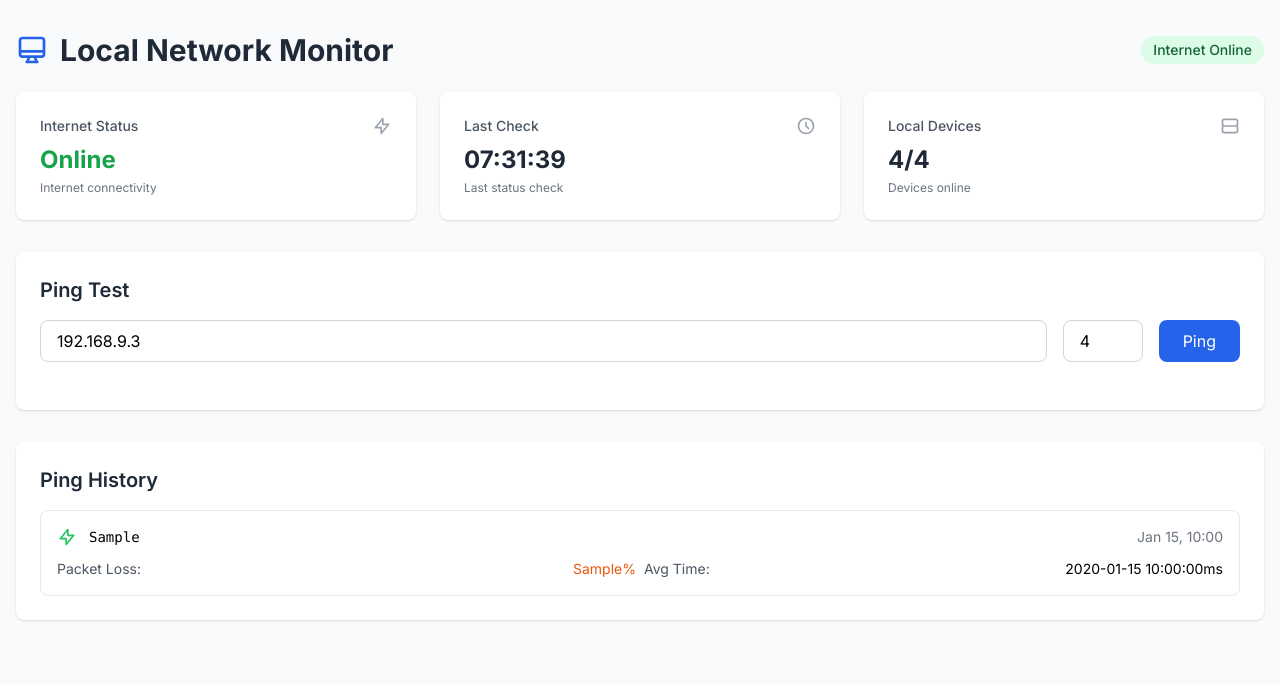
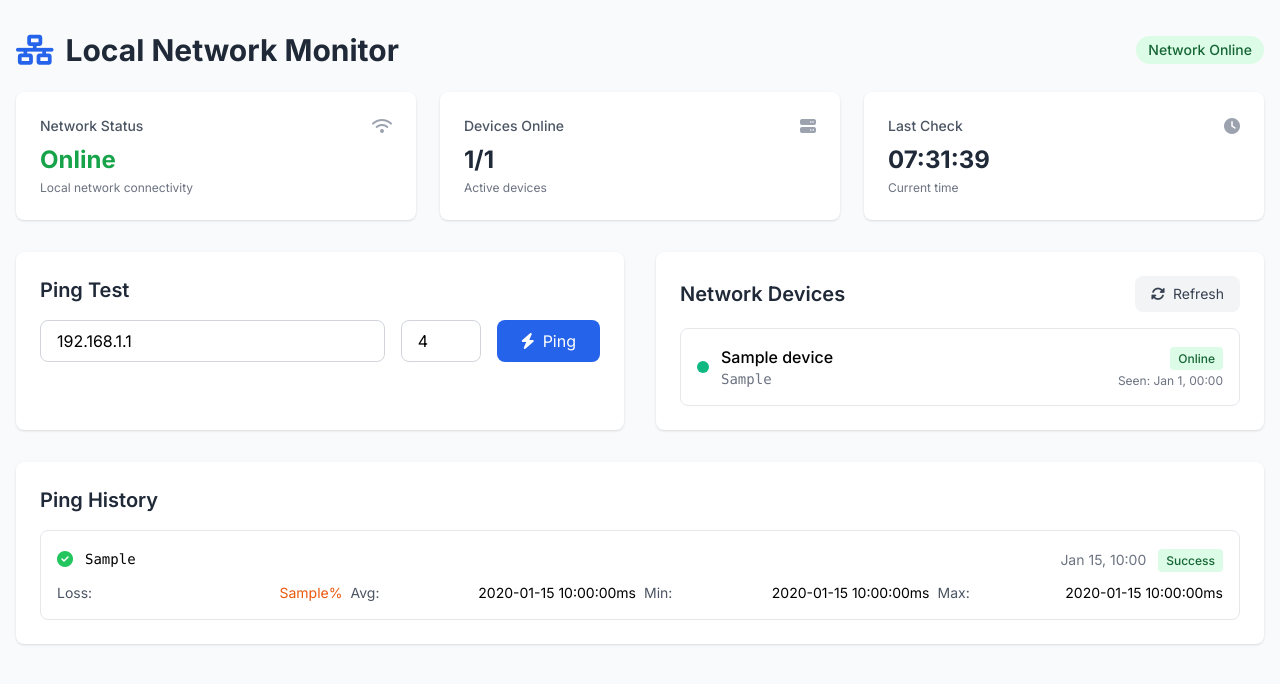
Before and after one commit to pranto48/ampnm-ping-okay-11.10.25, a PHP site: page / in a window 1280 px wide. Shown: the top 684 px of the page. Run offline with PHP 8.4, Linux system fonts and the light colour scheme; tables that the repository leaves empty or names only in its code hold one stand-in row (values such as "Sample post"); some libraries are stand-ins or nearby versions.

Commit message:
[dyad] Created PHP/MySQL network monitoring application - wrote 4 file(s)

```diff
--- /dev/null
+++ b/config.php
@@ -0,0 +1,100 @@
+<?php
+// Database configuration
+define('DB_SERVER', 'localhost');
+define('DB_USERNAME', 'root');
+define('DB_PASSWORD', '');
+define('DB_NAME', 'network_monitor');
+
+// Create database connection
+function getDbConnection() {
+    try {
+        $pdo = new PDO("mysql:host=" . DB_SERVER . ";dbname=" . DB_NAME, DB_USERNAME, DB_PASSWORD);
+        $pdo->setAttribute(PDO::ATTR_ERRMODE, PDO::ERRMODE_EXCEPTION);
+        return $pdo;
+    } catch(PDOException $e) {
+        die("ERROR: Could not connect. " . $e->getMessage());
+    }
+}
+
+// Function to execute ping command
+function executePing($host, $count = 4) {
+    // Escape the host to prevent command injection
+    $host = escapeshellarg($host);
+
+    // Execute ping command
+    $command = "ping -n $count $host"; // Windows
+    if (stristr(PHP_OS, 'LINUX') || stristr(PHP_OS, 'DARWIN')) {
+        $command = "ping -c $count $host"; // Linux/Mac
+    }
+
+    $output = shell_exec($command . ' 2>&1');
+    $return_code = 0;
+
+    // Try to get the return code
+    exec($command . ' > /dev/null 2>&1', $null, $return_code);
+
+    return [
+        'output' => $output,
+        'return_code' => $return_code
+    ];
+}
+
+// Function to parse ping output
+function parsePingOutput($output) {
+    $packetLoss = 100;
+    $avgTime = 0;
+    $minTime = 0;
+    $maxTime = 0;
+
+    // Parse packet loss (Windows)
+    if (preg_match('/Lost = (\d+)%/', $output, $matches)) {
+        $packetLoss = (int)$matches[1];
+    }
+    // Parse packet loss (Linux/Mac)
+    else if (preg_match('/(\d+)% packet loss/', $output, $matches)) {
+        $packetLoss = (int)$matches[1];
+    }
+
+    // Parse times (Windows)
+    if (preg_match('/Minimum = (\d+)ms, Maximum = (\d+)ms, Average = (\d+)ms/', $output, $matches)) {
+        $minTime = (float)$matches[1];
+        $maxTime = (float)$matches[2];
+        $avgTime = (float)$matches[3];
+    }
+    // Parse times (Linux/Mac)
+    else if (preg_match('/= ([\d.]+)\/([\d.]+)\/([\d.]+)\/([\d.]+) ms/', $output, $matches)) {
+        $minTime = (float)$matches[1];
+        $avgTime = (float)$matches[2];
+        $maxTime = (float)$matches[3];
+    }
+
+    return [
+        'packet_loss' => $packetLoss,
+        'avg_time' => $avgTime,
+        'min_time' => $minTime,
+        'max_time' => $maxTime
+    ];
+}
+
+// Function to check if host is reachable via HTTP
+function checkHttpConnectivity($host) {
+    $url = "http://$host";
+    $ch = curl_init($url);
+    curl_setopt($ch, CURLOPT_TIMEOUT, 5);
+    curl_setopt($ch, CURLOPT_CONNECTTIMEOUT, 5);
+    curl_setopt($ch, CURLOPT_RETURNTRANSFER, true);
+    curl_setopt($ch, CURLOPT_FOLLOWLOCATION, true);
+    curl_setopt($ch, CURLOPT_MAXREDIRS, 3);
+
+    $data = curl_exec($ch);
+    $httpCode = curl_getinfo($ch, CURLINFO_HTTP_CODE);
+    $error = curl_error($ch);
+    curl_close($ch);
+
+    return [
+        'success' => ($httpCode >= 200 && $httpCode < 400),
+        'http_code' => $httpCode,
+        'error' => $error
+    ];
+}
+?>
--- a/index.php
+++ b/index.php
@@ -1,3 +1,117 @@
+<?php
+require_once 'config.php';
+
+// Initialize database connection
+$pdo = getDbConnection();
+
+// Handle form submissions
+$pingResults = [];
+$devices = [];
+$history = [];
+
+// Add default devices if none exist
+$stmt = $pdo->prepare("SELECT COUNT(*) as count FROM devices");
+$stmt->execute();
+$count = $stmt->fetch(PDO::FETCH_ASSOC)['count'];
+
+if ($count == 0) {
+    $defaultDevices = [
+        ['192.168.1.1', 'Router'],
+        ['192.168.1.10', 'Server'],
+        ['192.168.1.20', 'Printer'],
+        ['192.168.1.30', 'NAS']
+    ];
+
+    foreach ($defaultDevices as $device) {
+        $stmt = $pdo->prepare("INSERT INTO devices (ip, name, status) VALUES (?, ?, 'unknown')");
+        $stmt->execute($device);
+    }
+}
+
+// Handle ping request
+if ($_SERVER['REQUEST_METHOD'] === 'POST' && isset($_POST['ping_host'])) {
+    $host = $_POST['ping_host'];
+    $count = isset($_POST['ping_count']) ? (int)$_POST['ping_count'] : 4;
+
+    // Execute ping
+    $pingResult = executePing($host, $count);
+    $parsedResult = parsePingOutput($pingResult['output']);
+
+    $success = ($pingResult['return_code'] === 0 || $parsedResult['packet_loss'] < 100);
+
+    // Store in database
+    $stmt = $pdo->prepare("INSERT INTO ping_results (host, packet_loss, avg_time, min_time, max_time, success, output) VALUES (?, ?, ?, ?, ?, ?, ?)");
+    $stmt->execute([
+        $host,
+        $parsedResult['packet_loss'],
+        $parsedResult['avg_time'],
+        $parsedResult['min_time'],
+        $parsedResult['max_time'],
+        $success ? 1 : 0,
+        $pingResult['output']
+    ]);
+
+    $pingResults[] = [
+        'host' => $host,
+        'packet_loss' => $parsedResult['packet_loss'],
+        'avg_time' => $parsedResult['avg_time'],
+        'min_time' => $parsedResult['min_time'],
+        'max_time' => $parsedResult['max_time'],
+        'success' => $success,
+        'output' => $pingResult['output'],
+        'timestamp' => date('Y-m-d H:i:s')
+    ];
+}
+
+// Handle device status check
+if ($_SERVER['REQUEST_METHOD'] === 'POST' && isset($_POST['check_devices'])) {
+    $stmt = $pdo->prepare("SELECT * FROM devices");
+    $stmt->execute();
+    $devices = $stmt->fetchAll(PDO::FETCH_ASSOC);
+
+    foreach ($devices as &$device) {
+        // Try ping first
+        $pingResult = executePing($device['ip'], 1);
+        $parsedResult = parsePingOutput($pingResult['output']);
+
+        $status = 'offline';
+        if ($pingResult['return_code'] === 0 || $parsedResult['packet_loss'] < 100) {
+            $status = 'online';
+        } else {
+            // Try HTTP as fallback
+            $httpResult = checkHttpConnectivity($device['ip']);
+            if ($httpResult['success']) {
+                $status = 'online';
+            }
+        }
+
+        // Update device status
+        $stmt = $pdo->prepare("UPDATE devices SET status = ?, last_seen = ? WHERE id = ?");
+        $stmt->execute([$status, ($status === 'online') ? date('Y-m-d H:i:s') : $device['last_seen'], $device['id']]);
+
+        $device['status'] = $status;
+    }
+}
+
+// Get all devices
+$stmt = $pdo->prepare("SELECT * FROM devices ORDER BY ip");
+$stmt->execute();
+$devices = $stmt->fetchAll(PDO::FETCH_ASSOC);
+
+// Get ping history
+$stmt = $pdo->prepare("SELECT * FROM ping_results ORDER BY created_at DESC LIMIT 10");
+$stmt->execute();
+$history = $stmt->fetchAll(PDO::FETCH_ASSOC);
+
+// Calculate network status
+$onlineDevices = 0;
+foreach ($devices as $device) {
+    if ($device['status'] === 'online') {
+        $onlineDevices++;
+    }
+}
+$networkStatus = $onlineDevices > 0;
+?>
 <!DOCTYPE html>
 <html lang="en">
 <head>
@@ -5,174 +119,89 @@
     <meta name="viewport" content="width=device-width, initial-scale=1.0">
     <title>Local Network Monitor</title>
     <script src="https://cdn.tailwindcss.com"></script>
+    <link rel="stylesheet" href="https://cdnjs.cloudflare.com/ajax/libs/font-awesome/6.4.0/css/all.min.css">
     <style>
         @import url('https://fonts.googleapis.com/css2?family=Inter:wght@300;400;500;600;700&display=swap');
         * {
             font-family: 'Inter', sans-serif;
         }
+        .device-card {
+            transition: all 0.3s ease;
+        }
+        .device-card:hover {
+            transform: translateY(-2px);
+            box-shadow: 0 10px 15px -3px rgba(0, 0, 0, 0.1);
+        }
+        .status-indicator {
+            width: 12px;
+            height: 12px;
+            border-radius: 50%;
+            display: inline-block;
+        }
+        .status-online {
+            background-color: #10B981;
+        }
+        .status-offline {
+            background-color: #EF4444;
+        }
+        .status-unknown {
+            background-color: #9CA3AF;
+        }
     </style>
 </head>
 <body class="bg-gray-50 min-h-screen">
     <div class="container mx-auto px-4 py-8">
-        <?php
-        // Database connection
-        $servername = "localhost";
-        $username = "root";
-        $password = "";
-        $dbname = "network_monitor";
-
-        $conn = new mysqli($servername, $username, $password, $dbname);
-
-        // Create database and table if they don't exist
-        if ($conn->connect_error) {
-            $conn = new mysqli($servername, $username, $password);
-            if ($conn->connect_error) {
-                die("Connection failed: " . $conn->connect_error);
-            }
-
-            // Create database
-            $conn->query("CREATE DATABASE IF NOT EXISTS $dbname");
-            $conn->select_db($dbname);
-
-            // Create table
-            $sql = "CREATE TABLE IF NOT EXISTS ping_results (
-                id INT(6) UNSIGNED AUTO_INCREMENT PRIMARY KEY,
-                host VARCHAR(100) NOT NULL,
-                packet_loss INT(3) NOT NULL,
-                avg_time DECIMAL(10,2) NOT NULL,
-                min_time DECIMAL(10,2) NOT NULL,
-                max_time DECIMAL(10,2) NOT NULL,
-                success BOOLEAN NOT NULL,
-                output TEXT,
-                created_at TIMESTAMP DEFAULT CURRENT_TIMESTAMP
-            )";
-
-            if (!$conn->query($sql)) {
-                die("Error creating table: " . $conn->error);
-            }
-        }
-
-        // Handle form submissions
-        $pingResults = [];
-        $networkStatus = true;
-        $lastChecked = date('Y-m-d H:i:s');
-
-        if ($_SERVER['REQUEST_METHOD'] === 'POST') {
-            if (isset($_POST['ping_host'])) {
-                $host = $_POST['ping_host'];
-                $count = $_POST['ping_count'] ?? 4;
-
-                // Perform ping using system command
-                $command = "ping -c $count " . escapeshellarg($host);
-                $output = shell_exec($command);
-
-                // Parse ping results
-                $packetLoss = 0;
-                $avgTime = 0;
-                $minTime = 0;
-                $maxTime = 0;
-                $success = false;
-
-                if ($output) {
-                    // Parse packet loss
-                    if (preg_match('/(\d+)% packet loss/', $output, $matches)) {
-                        $packetLoss = (int)$matches[1];
-                    }
-
-                    // Parse times
-                    if (preg_match('/= ([\d.]+)\/([\d.]+)\/([\d.]+)\/([\d.]+) ms/', $output, $matches)) {
-                        $minTime = (float)$matches[1];
-                        $avgTime = (float)$matches[2];
-                        $maxTime = (float)$matches[3];
-                    }
-
-                    $success = $packetLoss < 100;
-
-                    // Store in database
-                    $stmt = $conn->prepare("INSERT INTO ping_results (host, packet_loss, avg_time, min_time, max_time, success, output) VALUES (?, ?, ?, ?, ?, ?, ?)");
-                    $stmt->bind_param("sidddis", $host, $packetLoss, $avgTime, $minTime, $maxTime, $success, $output);
-                    $stmt->execute();
-
-                    $pingResults[] = [
-                        'host' => $host,
-                        'packet_loss' => $packetLoss,
-                        'avg_time' => $avgTime,
-                        'min_time' => $minTime,
-                        'max_time' => $maxTime,
-                        'success' => $success,
-                        'output' => $output,
-                        'timestamp' => date('Y-m-d H:i:s')
-                    ];
-                }
-            }
-        }
-
-        // Get ping history
-        $history = [];
-        $result = $conn->query("SELECT * FROM ping_results ORDER BY created_at DESC LIMIT 10");
-        if ($result) {
-            while ($row = $result->fetch_assoc()) {
-                $history[] = $row;
-            }
-        }
-        ?>
-
         <div class="flex items-center justify-between mb-6">
             <div class="flex items-center gap-3">
-                <svg class="h-8 w-8 text-blue-600" fill="none" stroke="currentColor" viewBox="0 0 24 24">
-                    <path stroke-linecap="round" stroke-linejoin="round" stroke-width="2" d="M9.75 17L9 20l-1 1h8l-1-1-.75-3M3 13h18M5 17h14a2 2 0 002-2V5a2 2 0 00-2-2H5a2 2 0 00-2 2v10a2 2 0 002 2z"></path>
-                </svg>
+                <i class="fas fa-network-wired text-blue-600 text-3xl"></i>
                 <h1 class="text-3xl font-bold text-gray-800">Local Network Monitor</h1>
             </div>
-            <span class="px-3 py-1 bg-green-100 text-green-800 rounded-full text-sm font-medium">
-                Internet Online
+            <span class="px-3 py-1 <?php echo $networkStatus ? 'bg-green-100 text-green-800' : 'bg-red-100 text-red-800'; ?> rounded-full text-sm font-medium">
+                <?php echo $networkStatus ? 'Network Online' : 'Network Offline'; ?>
             </span>
         </div>
 
         <div class="grid grid-cols-1 md:grid-cols-3 gap-6 mb-8">
             <div class="bg-white rounded-lg shadow p-6">
                 <div class="flex items-center justify-between">
-                    <h3 class="text-sm font-medium text-gray-600">Internet Status</h3>
-                    <svg class="h-5 w-5 text-gray-400" fill="none" stroke="currentColor" viewBox="0 0 24 24">
-                        <path stroke-linecap="round" stroke-linejoin="round" stroke-width="2" d="M13 10V3L4 14h7v7l9-11h-7z"></path>
-                    </svg>
+                    <h3 class="text-sm font-medium text-gray-600">Network Status</h3>
+                    <i class="fas fa-wifi text-gray-400"></i>
                 </div>
-                <div class="text-2xl font-bold text-green-600 mt-2">Online</div>
-                <p class="text-xs text-gray-500 mt-1">Internet connectivity</p>
+                <div class="text-2xl font-bold <?php echo $networkStatus ? 'text-green-600' : 'text-red-600'; ?> mt-2">
+                    <?php echo $networkStatus ? 'Online' : 'Offline'; ?>
+                </div>
+                <p class="text-xs text-gray-500 mt-1">Local network connectivity</p>
+            </div>
+
+            <div class="bg-white rounded-lg shadow p-6">
+                <div class="flex items-center justify-between">
+                    <h3 class="text-sm font-medium text-gray-600">Devices Online</h3>
+                    <i class="fas fa-server text-gray-400"></i>
+                </div>
+                <div class="text-2xl font-bold text-gray-800 mt-2"><?php echo $onlineDevices; ?>/<?php echo count($devices); ?></div>
+                <p class="text-xs text-gray-500 mt-1">Active devices</p>
             </div>
 
             <div class="bg-white rounded-lg shadow p-6">
                 <div class="flex items-center justify-between">
                     <h3 class="text-sm font-medium text-gray-600">Last Check</h3>
-                    <svg class="h-5 w-5 text-gray-400" fill="none" stroke="currentColor" viewBox="0 0 24 24">
-                        <path stroke-linecap="round" stroke-linejoin="round" stroke-width="2" d="M12 8v4l3 3m6-3a9 9 0 11-18 0 9 9 0 0118 0z"></path>
-                    </svg>
+                    <i class="fas fa-clock text-gray-400"></i>
                 </div>
                 <div class="text-2xl font-bold text-gray-800 mt-2"><?php echo date('H:i:s'); ?></div>
-                <p class="text-xs text-gray-500 mt-1">Last status check</p>
-            </div>
-
-            <div class="bg-white rounded-lg shadow p-6">
-                <div class="flex items-center justify-between">
-                    <h3 class="text-sm font-medium text-gray-600">Local Devices</h3>
-                    <svg class="h-5 w-5 text-gray-400" fill="none" stroke="currentColor" viewBox="0 0 24 24">
-                        <path stroke-linecap="round" stroke-linejoin="round" stroke-width="2" d="M5 12h14M5 12a2 2 0 01-2-2V6a2 2 0 012-2h14a2 2 0 012 2v4a2 2 0 01-2 2M5 12a2 2 0 00-2 2v4a2 2 0 002 2h14a2 2 0 002-2v-4a2 2 0 00-2-2"></path>
-                    </svg>
-                </div>
-                <div class="text-2xl font-bold text-gray-800 mt-2">4/4</div>
-                <p class="text-xs text-gray-500 mt-1">Devices online</p>
+                <p class="text-xs text-gray-500 mt-1">Current time</p>
             </div>
         </div>
 
-        <div class="bg-white rounded-lg shadow p-6 mb-8">
+        <div class="grid grid-cols-1 lg:grid-cols-2 gap-8">
+            <div class="bg-white rounded-lg shadow p-6">
                 <h2 class="text-xl font-semibold text-gray-800 mb-4">Ping Test</h2>
-            <form method="POST" class="flex gap-4 mb-6">
+                <form method="POST" class="flex flex-col sm:flex-row gap-4 mb-6">
                     <input type="text" name="ping_host" placeholder="Enter hostname or IP (e.g., 192.168.1.1)"
-                       value="192.168.9.3" class="flex-1 px-4 py-2 border border-gray-300 rounded-lg focus:ring-2 focus:ring-blue-500 focus:border-transparent">
+                           value="192.168.1.1" class="flex-1 px-4 py-2 border border-gray-300 rounded-lg focus:ring-2 focus:ring-blue-500 focus:border-transparent">
                     <input type="number" name="ping_count" value="4" min="1" max="10"
                            class="w-20 px-4 py-2 border border-gray-300 rounded-lg focus:ring-2 focus:ring-blue-500 focus:border-transparent">
                     <button type="submit" class="px-6 py-2 bg-blue-600 text-white rounded-lg hover:bg-blue-700 focus:ring-2 focus:ring-blue-500">
-                    Ping
+                        <i class="fas fa-bolt mr-2"></i>Ping
                     </button>
                 </form>
 
@@ -183,9 +212,7 @@
                     <div class="border rounded-lg p-4">
                         <div class="flex items-center justify-between mb-3">
                             <div class="flex items-center gap-3">
-                            <svg class="h-6 w-6 <?php echo $result['success'] ? 'text-green-500' : 'text-red-500'; ?>" fill="none" stroke="currentColor" viewBox="0 0 24 24">
-                                <path stroke-linecap="round" stroke-linejoin="round" stroke-width="2" d="M8.111 16.404a5.5 5.5 0 017.778 0M12 20h.01m-7.08-7.071c3.904-3.905 10.236-3.905 14.141 0M1.394 9.393c5.857-5.857 15.355-5.857 21.213 0"></path>
-                            </svg>
+                                <i class="fas fa-<?php echo $result['success'] ? 'check-circle text-green-500' : 'times-circle text-red-500'; ?> text-xl"></i>
                                 <span class="font-mono font-medium"><?php echo htmlspecialchars($result['host']); ?></span>
                             </div>
                             <span class="px-3 py-1 <?php echo $result['success'] ? 'bg-green-100 text-green-800' : 'bg-red-100 text-red-800'; ?> rounded-full text-sm font-medium">
@@ -216,7 +243,7 @@
 
                         <?php if (!$result['success']): ?>
                         <div class="mt-3 p-3 bg-red-50 rounded-lg">
-                        <pre class="text-sm text-red-600"><?php echo htmlspecialchars($result['output']); ?></pre>
+                            <pre class="text-sm text-red-600 whitespace-pre-wrap"><?php echo htmlspecialchars($result['output']); ?></pre>
                         </div>
                         <?php endif; ?>
                     </div>
@@ -226,6 +253,66 @@
             </div>
 
             <div class="bg-white rounded-lg shadow p-6">
+                <div class="flex items-center justify-between mb-4">
+                    <h2 class="text-xl font-semibold text-gray-800">Network Devices</h2>
+                    <form method="POST" class="inline">
+                        <button type="submit" name="check_devices" class="px-4 py-2 bg-gray-100 text-gray-700 rounded-lg hover:bg-gray-200 text-sm">
+                            <i class="fas fa-sync-alt mr-2"></i>Refresh
+                        </button>
+                    </form>
+                </div>
+
+                <?php if (!empty($devices)): ?>
+                <div class="space-y-3">
+                    <?php foreach ($devices as $device): ?>
+                    <div class="device-card border rounded-lg p-4 flex items-center justify-between">
+                        <div class="flex items-center gap-3">
+                            <div class="status-indicator status-<?php echo $device['status']; ?>"></div>
+                            <div>
+                                <div class="font-medium"><?php echo htmlspecialchars($device['name']); ?></div>
+                                <div class="text-sm text-gray-500 font-mono"><?php echo htmlspecialchars($device['ip']); ?></div>
+                            </div>
+                        </div>
+                        <div class="text-right">
+                            <span class="px-2 py-1 rounded text-xs font-medium
+                                <?php
+                                if ($device['status'] === 'online') {
+                                    echo 'bg-green-100 text-green-800';
+                                } elseif ($device['status'] === 'offline') {
+                                    echo 'bg-red-100 text-red-800';
+                                } else {
+                                    echo 'bg-gray-100 text-gray-800';
+                                }
+                                ?>">
+                                <?php
+                                if ($device['status'] === 'online') {
+                                    echo 'Online';
+                                } elseif ($device['status'] === 'offline') {
+                                    echo 'Offline';
+                                } else {
+                                    echo 'Unknown';
+                                }
+                                ?>
+                            </span>
+                            <?php if ($device['last_seen']): ?>
+                            <div class="text-xs text-gray-500 mt-1">
+                                Seen: <?php echo date('M j, H:i', strtotime($device['last_seen'])); ?>
+                            </div>
+                            <?php endif; ?>
+                        </div>
+                    </div>
+                    <?php endforeach; ?>
+                </div>
+                <?php else: ?>
+                <div class="text-center py-8">
+                    <i class="fas fa-server text-gray-400 text-4xl mb-4"></i>
+                    <p class="text-gray-500">No devices found. Add devices to monitor your network.</p>
+                </div>
+                <?php endif; ?>
+            </div>
+        </div>
+
+        <div class="bg-white rounded-lg shadow p-6 mt-8">
             <h2 class="text-xl font-semibold text-gray-800 mb-4">Ping History</h2>
 
             <?php if (!empty($history)): ?>
@@ -234,26 +321,44 @@
                 <div class="border rounded-lg p-4">
                     <div class="flex items-center justify-between mb-3">
                         <div class="flex items-center gap-3">
-                            <svg class="h-5 w-5 <?php echo $item['success'] ? 'text-green-500' : 'text-red-500'; ?>" fill="none" stroke="currentColor" viewBox="0 0 24 24">
-                                <path stroke-linecap="round" stroke-linejoin="round" stroke-width="2" d="M13 10V3L4 14h7v7l9-11h-7z"></path>
-                            </svg>
+                            <i class="fas fa-<?php echo $item['success'] ? 'check-circle text-green-500' : 'times-circle text-red-500'; ?>"></i>
                             <span class="font-mono text-sm font-medium"><?php echo htmlspecialchars($item['host']); ?></span>
                         </div>
+                        <div class="text-right">
                             <span class="text-sm text-gray-500">
                                 <?php echo date('M j, H:i', strtotime($item['created_at'])); ?>
                             </span>
+                            <span class="px-2 py-1 rounded text-xs font-medium ml-2
+                                <?php
+                                if ($item['success']) {
+                                    echo 'bg-green-100 text-green-800';
+                                } else {
+                                    echo 'bg-red-100 text-red-800';
+                                }
+                                ?>">
+                                <?php echo $item['success'] ? 'Success' : 'Failed'; ?>
+                            </span>
+                        </div>
                     </div>
 
-                    <div class="grid grid-cols-2 gap-2 text-sm">
+                    <div class="grid grid-cols-2 md:grid-cols-4 gap-2 text-sm">
                         <div class="flex justify-between">
-                            <span class="text-gray-600">Packet Loss:</span>
+                            <span class="text-gray-600">Loss:</span>
                             <span class="<?php echo $item['packet_loss'] > 0 ? 'text-orange-600' : 'text-green-600'; ?>">
                                 <?php echo $item['packet_loss']; ?>%
                             </span>
                         </div>
                         <div class="flex justify-between">
-                            <span class="text-gray-600">Avg Time:</span>
+                            <span class="text-gray-600">Avg:</span>
                             <span><?php echo $item['avg_time']; ?>ms</span>
+                        </div>
+                        <div class="flex justify-between">
+                            <span class="text-gray-600">Min:</span>
+                            <span><?php echo $item['min_time']; ?>ms</span>
+                        </div>
+                        <div class="flex justify-between">
+                            <span class="text-gray-600">Max:</span>
+                            <span><?php echo $item['max_time']; ?>ms</span>
                         </div>
                     </div>
                 </div>
@@ -261,9 +366,7 @@
             </div>
             <?php else: ?>
             <div class="text-center py-8">
-                <svg class="h-12 w-12 text-gray-400 mx-auto mb-4" fill="none" stroke="currentColor" viewBox="0 0 24 24">
-                    <path stroke-linecap="round" stroke-linejoin="round" stroke-width="2" d="M8 7V3m8 4V3m-9 8h10M5 21h14a2 2 0 002-2V7a2 2 0 00-2-2H5a2 2 0 00-2 2v12a2 2 0 002 2z"></path>
-                </svg>
+                <i class="fas fa-history text-gray-400 text-4xl mb-4"></i>
                 <p class="text-gray-500">No ping history yet. Perform some pings to see results here.</p>
             </div>
             <?php endif; ?>
```
Also changed, not shown: database_setup.php (+22 -5 lines), README.md. Lines whose indentation alone changed are shown as unchanged.
